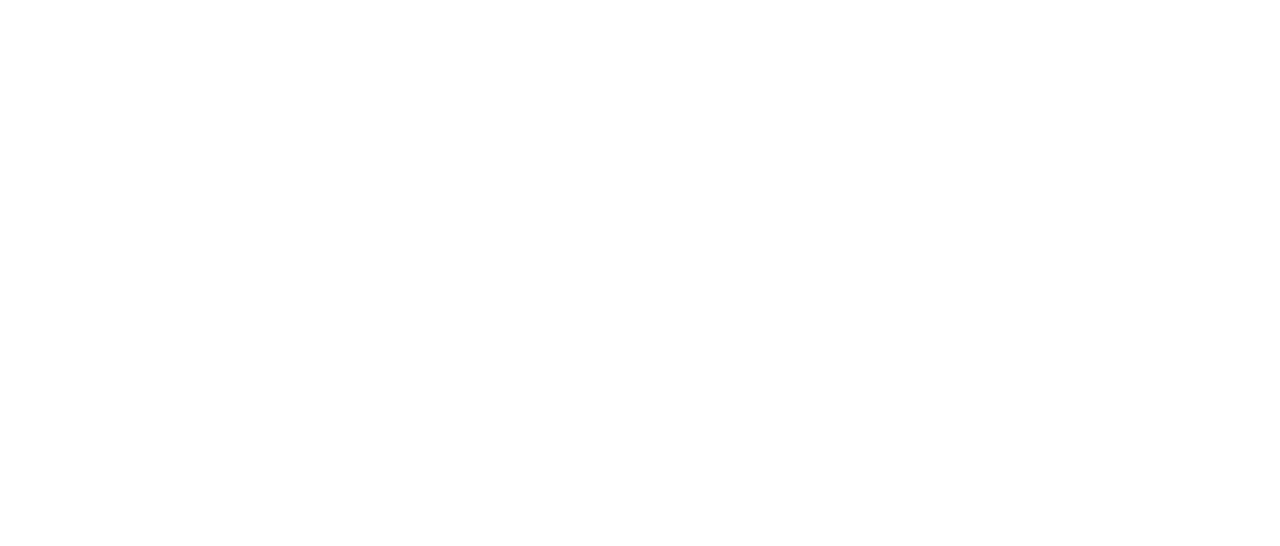
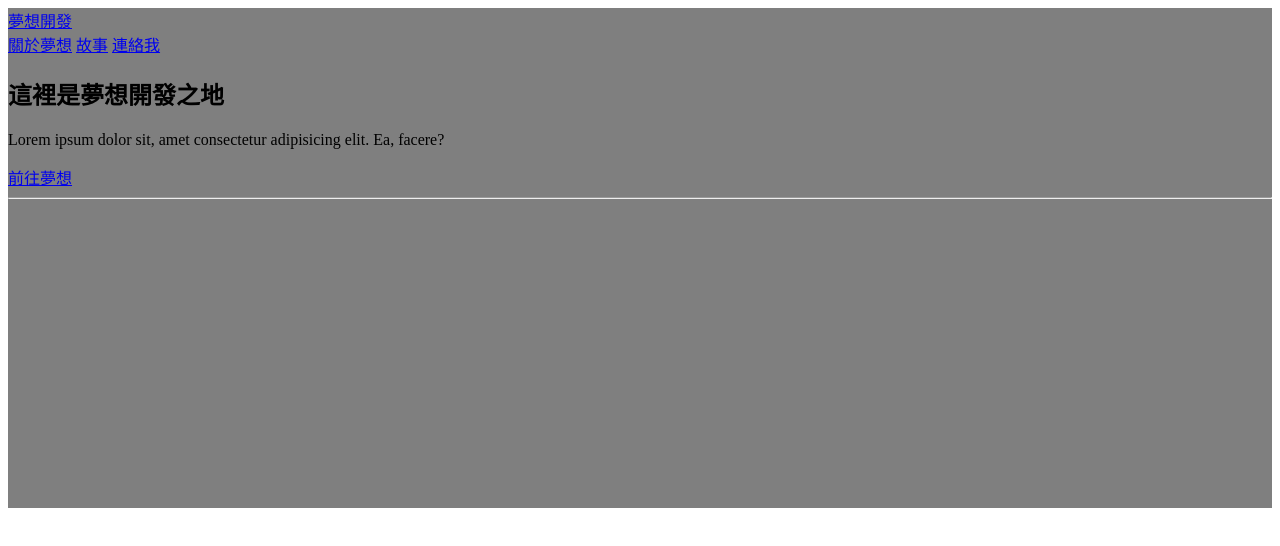
Before and after one commit to wuchrchi/drinkweb, a plain HTML site: page index.html in a window 1280 px wide. Drawn offline with Linux system fonts and the light colour scheme.

Commit message:
導覽開發

```diff
--- a/index.html
+++ b/index.html
@@ -3,16 +3,36 @@
 <html lang="zh">
 <head>
     <meta charset="UTF-8">
-    <title>飲料店</title>
+    <title>夢想開發</title>
     <style>
-        #box{background-color: #rgba(0.0.0.0.5);
-        height: 500px;}
+        #box{
+            background-color: rgba(0,0,0,0.5);
+            height: 500px;
+        }
 
 
     </style>
 </head>
 <body>
 <div id="box">
+<nav>
+    <a href="index.html">夢想開發</a>
+    <div>
+        <a href="#">關於夢想</a>
+        <a href="#">故事</a>
+        <a href="#">連絡我</a>
+    </div>
+</nav>
+<section>
+    <h1>這裡是夢想開發之地</h1>
+    <p>
+        Lorem ipsum dolor sit, amet consectetur adipisicing elit. Ea, facere?
+
+    </p>
+    <a href="#">前往夢想</a>
+    <hr>
+</section>
+
 
 </div>
 
```
